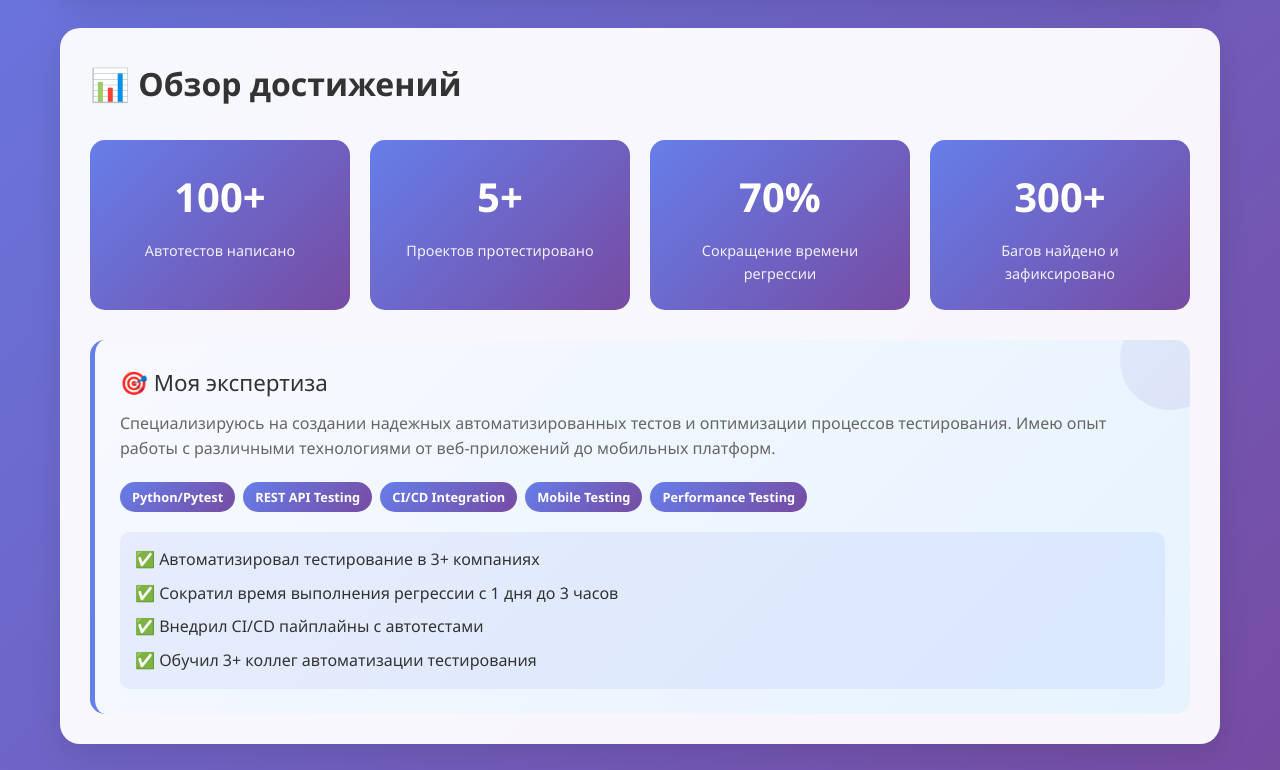
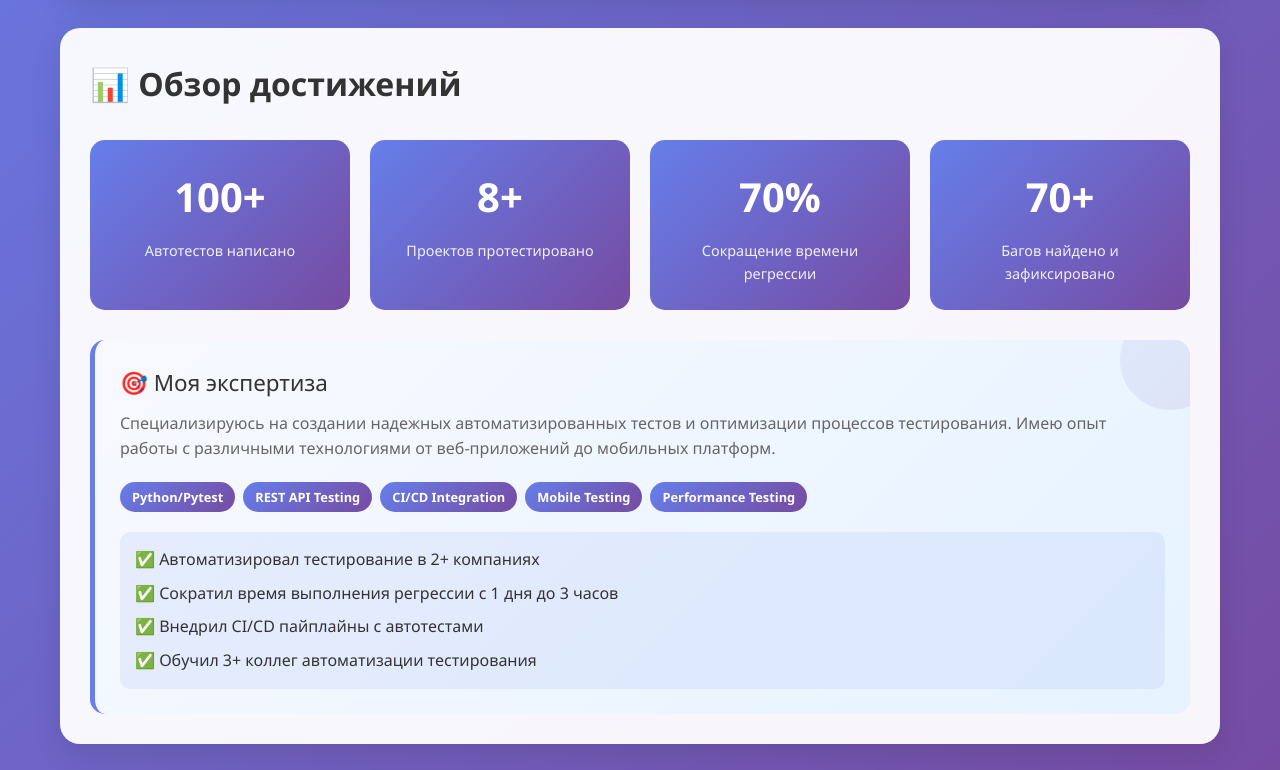
Before and after one commit to Islamdevcom/myportfolio, a plain HTML site: page index.html in a window 1280 px wide. Shown: the part 500-1270 px from the top of the page. Drawn offline with Linux system fonts and the light colour scheme.

Commit message:
Update index.html

```diff
--- a/index.html
+++ b/index.html
@@ -473,7 +473,7 @@
                     <div class="metric-label">Автотестов написано</div>
                 </div>
                 <div class="metric-card">
-                    <div class="metric-number">5+</div>
+                    <div class="metric-number">8+</div>
                     <div class="metric-label">Проектов протестировано</div>
                 </div>
                 <div class="metric-card">
@@ -481,7 +481,7 @@
                     <div class="metric-label">Сокращение времени регрессии</div>
                 </div>
                 <div class="metric-card">
-                    <div class="metric-number">300+</div>
+                    <div class="metric-number">70+</div>
                     <div class="metric-label">Багов найдено и зафиксировано</div>
                 </div>
             </div>
@@ -500,7 +500,7 @@
                     <span class="tech-tag">Performance Testing</span>
                 </div>
                 <div class="project-results">
-                    <div class="result-item">✅ Автоматизировал тестирование в 3+ компаниях</div>
+                    <div class="result-item">✅ Автоматизировал тестирование в 2+ компаниях</div>
                     <div class="result-item">✅ Сократил время выполнения регрессии с 1 дня до 3 часов</div>
                     <div class="result-item">✅ Внедрил CI/CD пайплайны с автотестами</div>
                     <div class="result-item">✅ Обучил 3+ коллег автоматизации тестирования</div>
```
